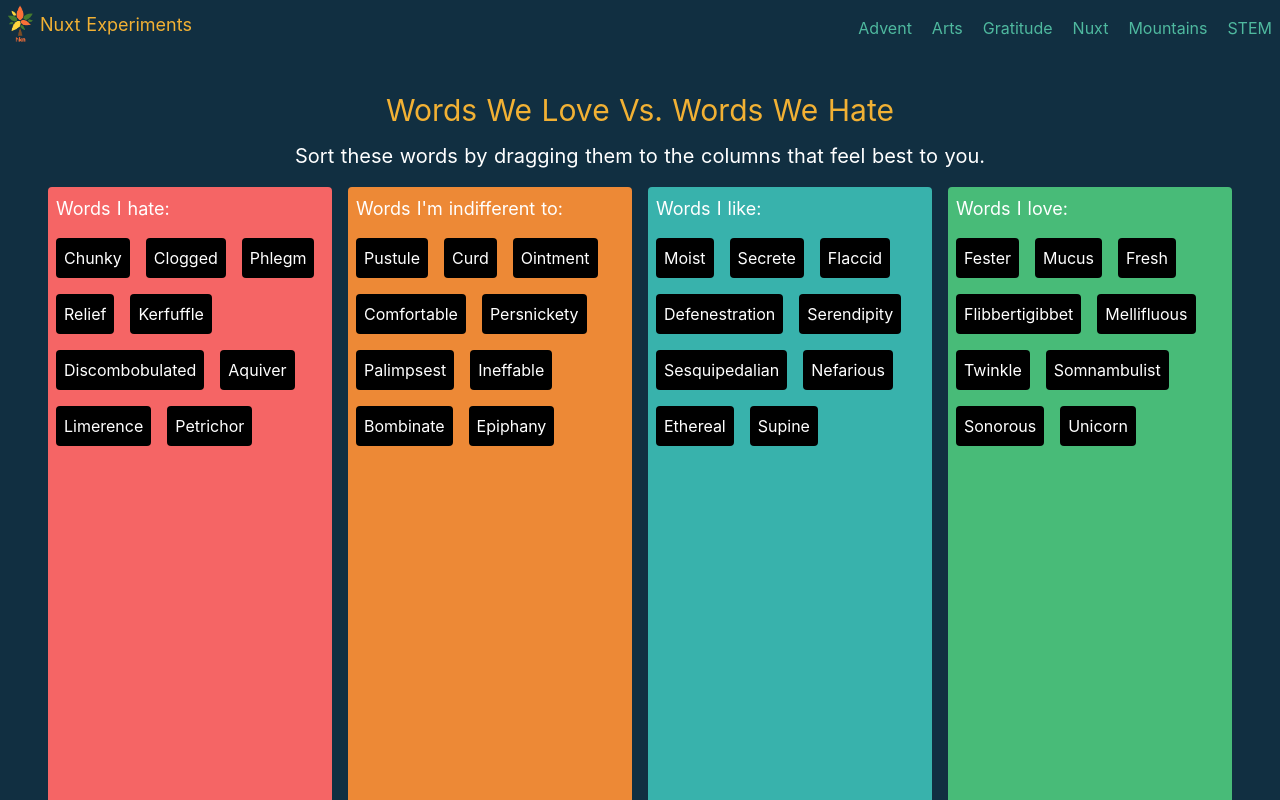
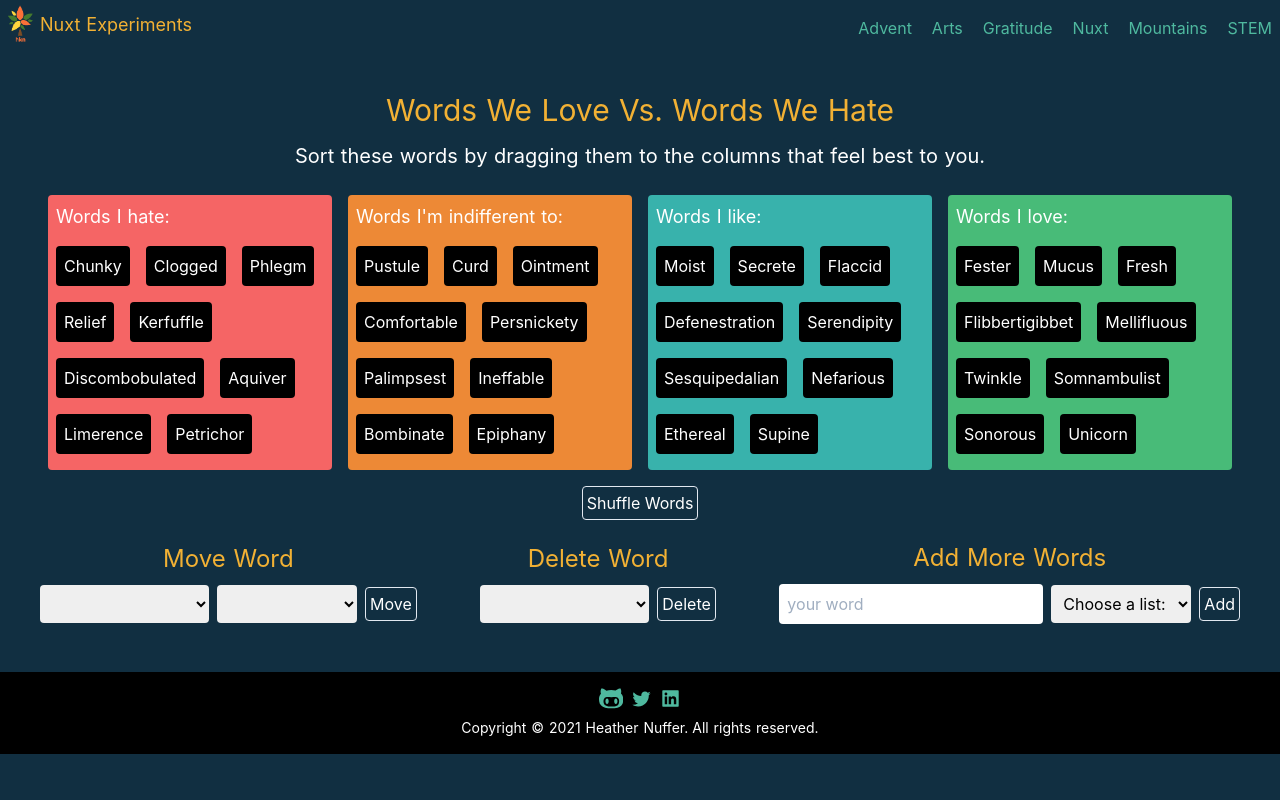
Before and after one commit to ethyl2/nuxt-experiment, a Nuxt app: page /arts/drag-and-drop in a window 1280 px wide. Shown: the top 800 px of the page. Built offline with nearby package versions, Linux system fonts and the light colour scheme.

Commit message:
Feat: Adds CRUD forms in drag-and-drop, with updated styles

```diff
--- a/pages/arts/drag-and-drop.vue
+++ b/pages/arts/drag-and-drop.vue
@@ -1,18 +1,25 @@
 <template>
   <div class="m-2 md:m-10">
+    <header class="mb-2">
       <h1 class="text-lg text-center text-bold md:text-3xl">
         Words We Love Vs. Words We Hate
       </h1>
       <p class="hidden text-center text-base p-2 md:text-xl md:block">
         Sort these words by dragging them to the columns that feel best to you.
       </p>
-    <p class="text-center md:hidden">
+      <p class="text-center text-sm md:hidden">
+        <nuxt-link :to="{ path: '/arts/drag-and-drop', hash: '#move' }"
+          >Move</nuxt-link
+        >
+        these words into the columns that feel best to you, and
         <nuxt-link :to="{ path: '/arts/drag-and-drop', hash: '#add' }"
-        >Add</nuxt-link
+          >add</nuxt-link
         >
-      to these word lists.
+        more words, too.
       </p>
-    <div class="flex min-h-screen w-full">
+    </header>
+
+    <main class="flex w-full">
       <div
         class="drop-zone rounded bg-red-500 pb-2 m-1 w-1/4 overflow-x-auto md:m-2"
         @drop="onDrop($event, 1)"
@@ -86,49 +93,162 @@
           {{ item.title }}
         </div>
       </div>
-    </div>
+    </main>
 
-    <div class="flex justify-center align-center">
+    <!-- Shuffle Section -->
+    <section>
+      <div class="flex justify-center align-center m-2">
         <button
           type="button"
-        class="border rounded p-1 mx-auto hover:bg-gray-700"
+          class="border rounded text-xs p-1 mx-auto hover:bg-gray-700 md:text-base"
           @click="shuffleWords"
         >
           Shuffle Words
         </button>
       </div>
+    </section>
+
+    <div class="flex flex-col lg:flex-row lg:justify-between lg:items-center">
+      <!-- Move Words Section -->
+      <section>
+        <h2 id="move" class="text-base text-center mt-3 mb-2 md:text-2xl">
+          Move Word
+        </h2>
+        <form
+          class="flex flex-col justify-center items-center space-y-2 mx-auto w-5/6 md:flex-row md:space-x-2 md:space-y-0"
+          @submit.prevent="moveWord"
+        >
+          <div class="flex justify-center items-center space-x-2">
+            <select
+              v-model="wordToMove"
+              class="text-black p-1 rounded text-xs md:text-base md:p-2"
+              required
+            >
+              <option value="-" selected disabled class="text-xs md:text-base">
+                Pick a word:
+              </option>
+              <option
+                v-for="item in sortedItems"
+                :key="item.id"
+                :value="item.id"
+                class="text-xs md:text-base"
+              >
+                {{ item.title }}
+              </option>
+            </select>
+
+            <select
+              v-model="listToMoveTo"
+              class="text-black p-1 rounded text-xs md:text-base md:p-2"
+              required
+            >
+              <option value="-" selected disabled class="text-xs md:text-base">
+                Choose a list:
+              </option>
+              <option value="1" class="text-xs md:text-base">Hate list</option>
+              <option value="2" class="text-xs md:text-base">
+                Indifferent list
+              </option>
+              <option value="3" class="text-xs md:text-base">Like list</option>
+              <option value="4" class="text-xs md:text-base">Love list</option>
+              <option value="random" class="text-xs md:text-base">
+                Random
+              </option>
+            </select>
+            <button
+              type="submit"
+              class="border rounded p-1 mx-1 text-xs md:text-base hover:bg-gray-700"
+            >
+              Move
+            </button>
+          </div>
+        </form>
+      </section>
+
+      <!-- Delete Words Section -->
+      <section>
+        <h2 id="move" class="text-base text-center mt-3 mb-2 md:text-2xl">
+          Delete Word
+        </h2>
+        <form
+          class="flex justify-center items-center mx-auto w-5/6 md:flex-row space-x-2"
+          @submit.prevent="deleteWord"
+        >
+          <select
+            v-model="wordToDelete"
+            class="text-black p-1 rounded text-xs md:text-base md:p-2"
+            required
+          >
+            <option value="-" selected disabled class="text-xs md:text-base">
+              Pick a word:
+            </option>
+            <option
+              v-for="item in sortedItems"
+              :key="item.id"
+              :value="item.id"
+              class="text-xs md:text-base"
+            >
+              {{ item.title }}
+            </option>
+          </select>
+
+          <button
+            type="submit"
+            class="border rounded text-xs p-1 mx-1 hover:bg-gray-700 md:text-base"
+          >
+            Delete
+          </button>
+        </form>
+      </section>
 
       <!-- Add Words Section -->
-    <h2 id="add" class="text-lg text-center m-2 md:text-2xl">Add More Words</h2>
+      <section>
+        <h2 id="add" class="text-base text-center mt-3 mb-2 md:text-2xl">
+          Add More Words
+        </h2>
         <form
-      class="flex flex-col justify-center items-center space-y-2 mx-auto w-5/6 md:flex-row md:space-x-2 md:space-y-0"
+          class="flex justify-center items-center mx-auto w-5/6 space-x-2"
           @submit.prevent="addWord"
         >
           <input
             v-model="newWord"
             type="text"
-        class="text-black p-2 rounded"
+            class="text-black p-1 rounded text-xs md:text-base md:p-2"
             placeholder="your word"
             required
           />
-      <div>
+
           <select
             v-model="listForNewWord"
-          class="text-black p-2 rounded"
+            class="text-black p-1 rounded text-xs md:text-base md:p-2"
             required
           >
-          <option value="-" selected disabled hidden>Choose a list:</option>
-          <option value="1">Hate list</option>
-          <option value="2">Indifferent list</option>
-          <option value="3">Like list</option>
-          <option value="4">Love list</option>
-          <option value="random">Random</option>
+            <option
+              value="-"
+              selected
+              disabled
+              hidden
+              class="text-xs md:text-base"
+            >
+              Choose a list:
+            </option>
+            <option value="1" class="text-xs md:text-base">Hate list</option>
+            <option value="2" class="text-xs md:text-base">
+              Indifferent list
+            </option>
+            <option value="3" class="text-xs md:text-base">Like list</option>
+            <option value="4" class="text-xs md:text-base">Love list</option>
+            <option value="random" class="text-xs md:text-base">Random</option>
           </select>
-        <button type="submit" class="border rounded p-1 mx-1 hover:bg-gray-700">
+          <button
+            type="submit"
+            class="border rounded mx-1 p-1 text-xs hover:bg-gray-700 md:text-base"
+          >
             Add
           </button>
+        </form>
+      </section>
     </div>
-    </form>
   </div>
 </template>
 
@@ -139,6 +259,9 @@ export default {
     return {
       newWord: '',
       listForNewWord: '-',
+      wordToMove: '',
+      listToMoveTo: '',
+      wordToDelete: '',
       items: [
         {
           id: 0,
@@ -336,6 +459,9 @@ export default {
     listFour() {
       return this.items.filter((item) => item.list === 4)
     },
+    sortedItems() {
+      return [...this.items].sort((a, b) => (a.title > b.title ? 1 : -1))
+    },
   },
   methods: {
     startDrag: (evt, item) => {
@@ -357,7 +483,8 @@ export default {
         this.listForNewWord === 'random'
           ? Math.floor(Math.random() * 4) + 1
           : parseInt(this.listForNewWord)
-      newItem.title = this.newWord
+      newItem.title =
+        this.newWord.charAt(0).toUpperCase() + this.newWord.substring(1)
       this.items.push(newItem)
       this.newWord = ''
       this.listForNewWord = ''
@@ -367,6 +494,20 @@ export default {
         (word) => (word.list = Math.floor(Math.random() * 4) + 1)
       )
     },
+    moveWord() {
+      const itemToMove = this.items.find(
+        (item) => parseInt(item.id) === parseInt(this.wordToMove)
+      )
+      itemToMove.list = parseInt(this.listToMoveTo)
+      this.wordToMove = ''
+      this.listToMoveTo = ''
+    },
+    deleteWord() {
+      this.items = this.items.filter(
+        (item) => parseInt(item.id) !== parseInt(this.wordToDelete)
+      )
+      this.wordToDelete = ''
+    },
   },
 }
 </script>
```
Lines whose indentation alone changed are shown as unchanged.
